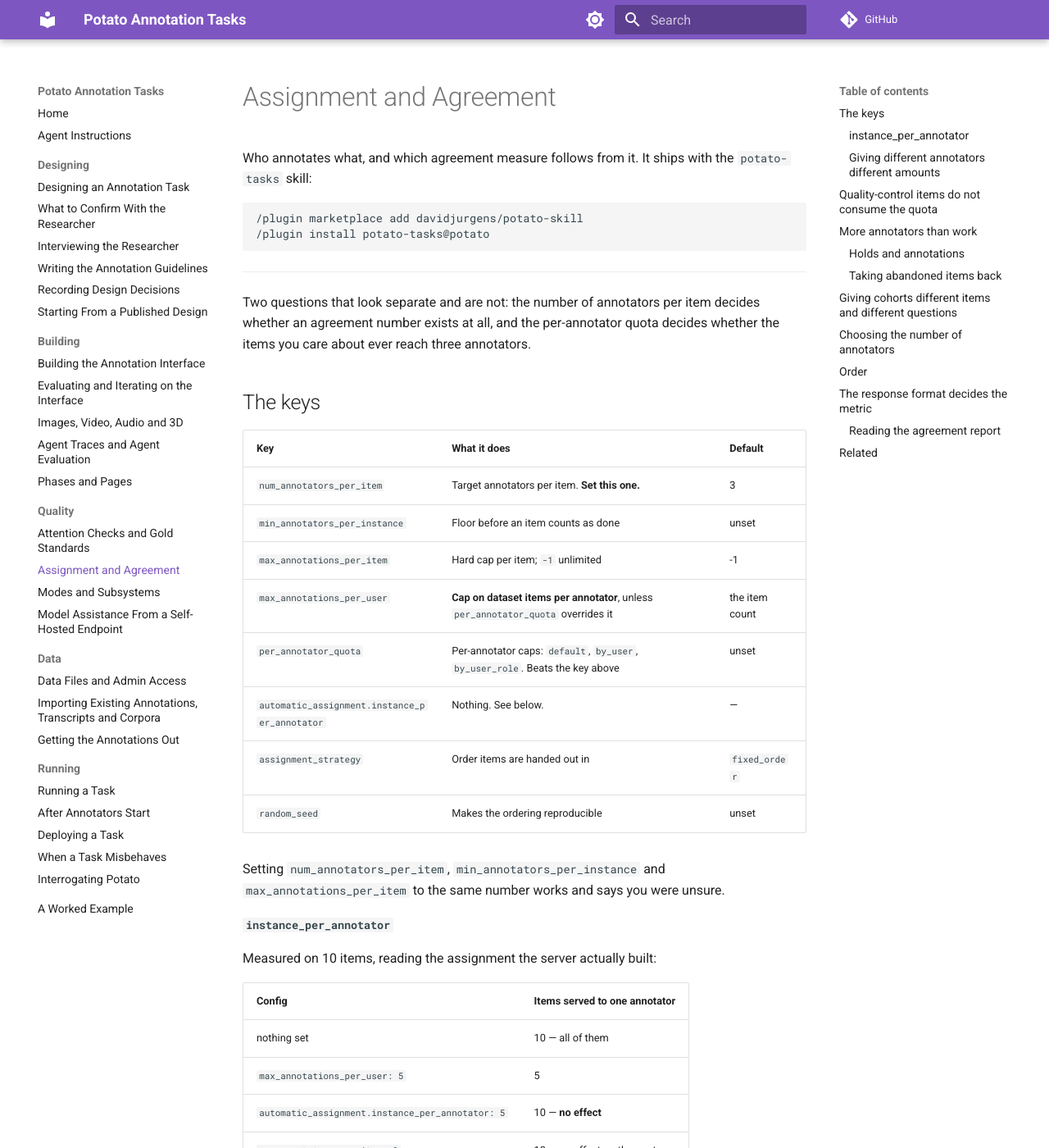
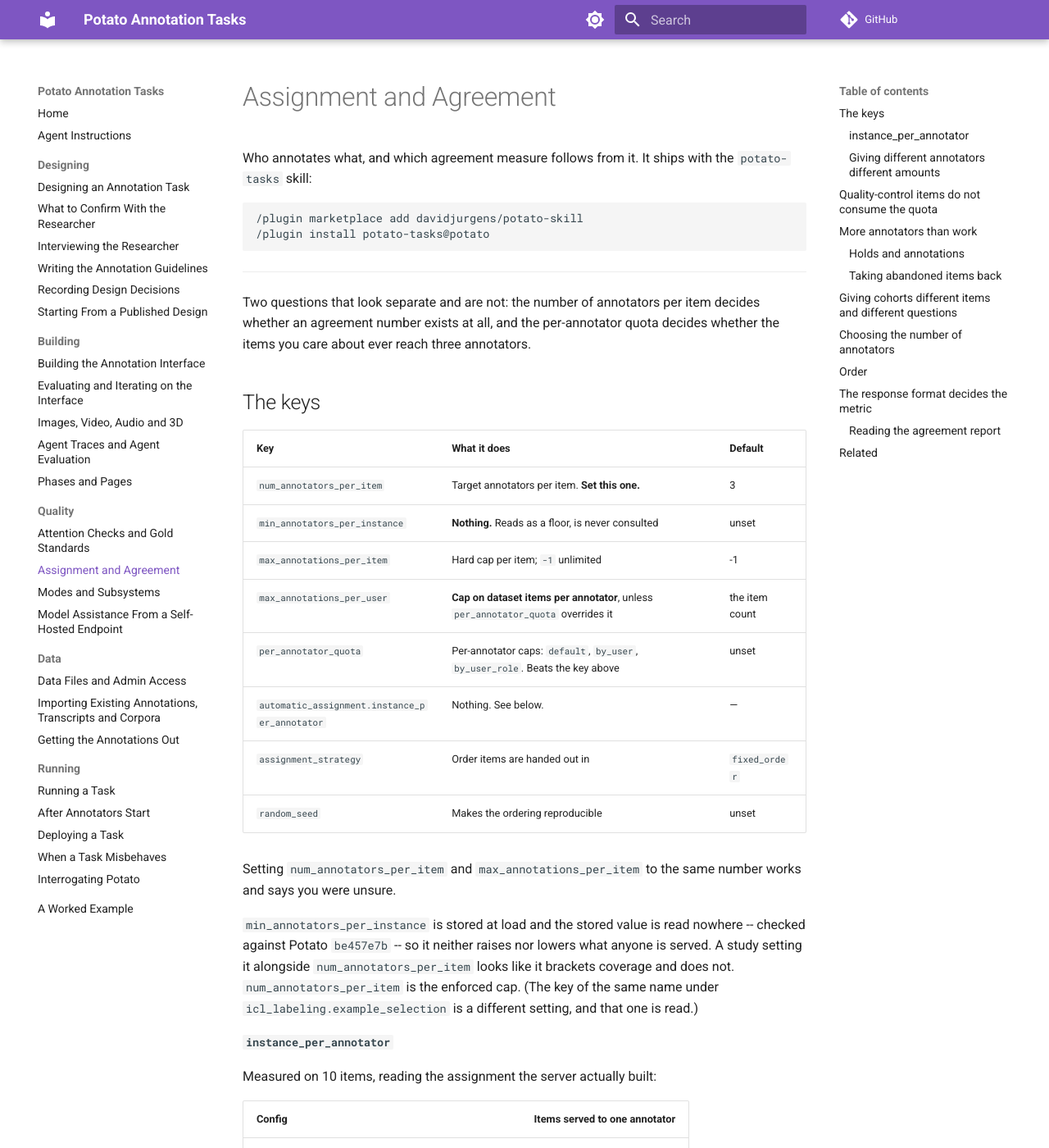
Before and after one commit to davidjurgens/potato-skill, an MkDocs documentation site: the page built from docs/assignment-and-agreement.md, in a window 1280 px wide and 1400 px high. Shown: the whole window at 82% size. Built offline with MkDocs 1.6.1 and Material for MkDocs 9.7.7, drawn with Linux system fonts in a browser that asks for light colours; comment, search, counter and statistics services are not loaded.

Commit message:
docs(assignment): min_annotators_per_instance is stored and never read
Two hand-written tables called it the floor before an item counts as done. It is
stored at load and the stored value is consulted nowhere -- checked against
be457e7b by searching every .py in the tree for the attribute it is assigned to,
whose only other hits are mace.min_annotations_per_item, a different key. So a
study setting it beside num_annotators_per_item looks like it brackets coverage
and does not.

Notes that the same name under icl_labeling.example_selection is a separate
setting that is read, since the collision is easy to trip over.

Co-Authored-By: Claude Opus 5 (1M context) <noreply@anthropic.com>
Claude-Session: https://claude.ai/code/session_01PJAwjvg871XGFuA8khHbjC

```diff
--- a/docs/assignment-and-agreement.md
+++ b/docs/assignment-and-agreement.md
@@ -20,7 +20,7 @@ decides whether the items you care about ever reach three annotators.
 | Key | What it does | Default |
 |---|---|---|
 | `num_annotators_per_item` | Target annotators per item. **Set this one.** | 3 |
-| `min_annotators_per_instance` | Floor before an item counts as done | unset |
+| `min_annotators_per_instance` | **Nothing.** Reads as a floor, is never consulted | unset |
 | `max_annotations_per_item` | Hard cap per item; `-1` unlimited | -1 |
 | `max_annotations_per_user` | **Cap on dataset items per annotator**, unless `per_annotator_quota` overrides it | the item count |
 | `per_annotator_quota` | Per-annotator caps: `default`, `by_user`, `by_user_role`. Beats the key above | unset |
@@ -28,8 +28,15 @@ decides whether the items you care about ever reach three annotators.
 | `assignment_strategy` | Order items are handed out in | `fixed_order` |
 | `random_seed` | Makes the ordering reproducible | unset |
 
-Setting `num_annotators_per_item`, `min_annotators_per_instance` and
-`max_annotations_per_item` to the same number works and says you were unsure.
+Setting `num_annotators_per_item` and `max_annotations_per_item` to the same
+number works and says you were unsure.
+
+`min_annotators_per_instance` is stored at load and the stored value is read
+nowhere -- checked against Potato `be457e7b` -- so it neither raises nor lowers
+what anyone is served. A study setting it alongside `num_annotators_per_item`
+looks like it brackets coverage and does not. `num_annotators_per_item` is the
+enforced cap. (The key of the same name under `icl_labeling.example_selection`
+is a different setting, and that one is read.)
 
 #### `instance_per_annotator`
 
```
Also changed, not shown: docs/designing-a-task.md (+1 -1 lines), skills/potato-tasks/references/assignment-and-agreement.md (+10 -3 lines), skills/potato-tasks/references/designing-a-task.md (+1 -1 lines).
